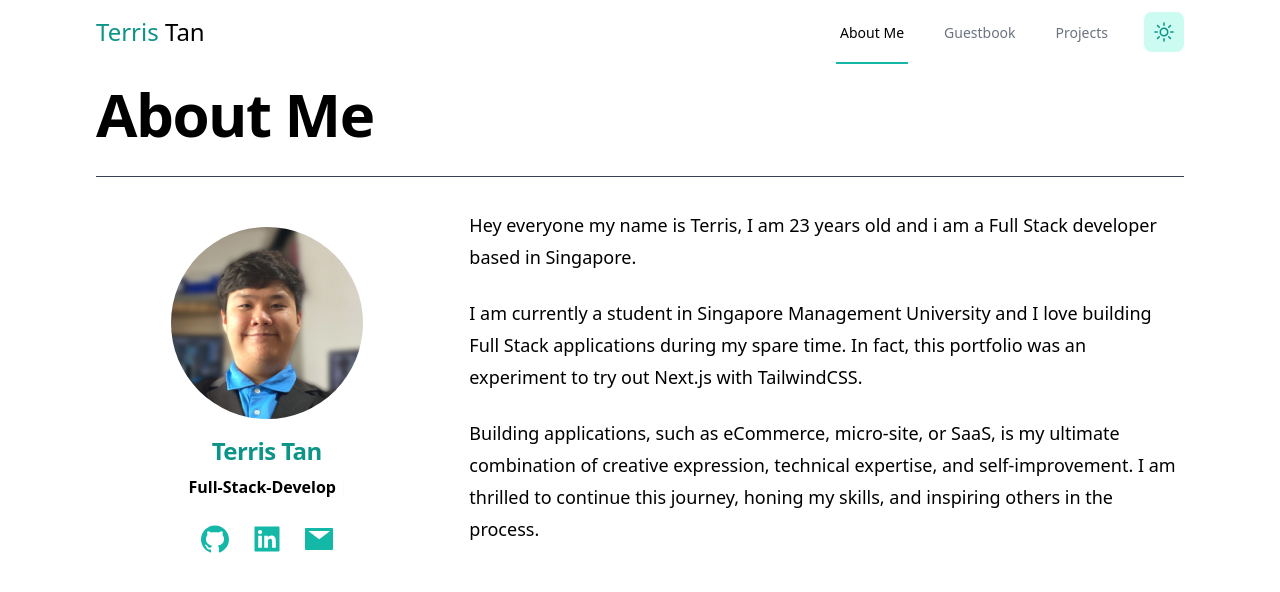
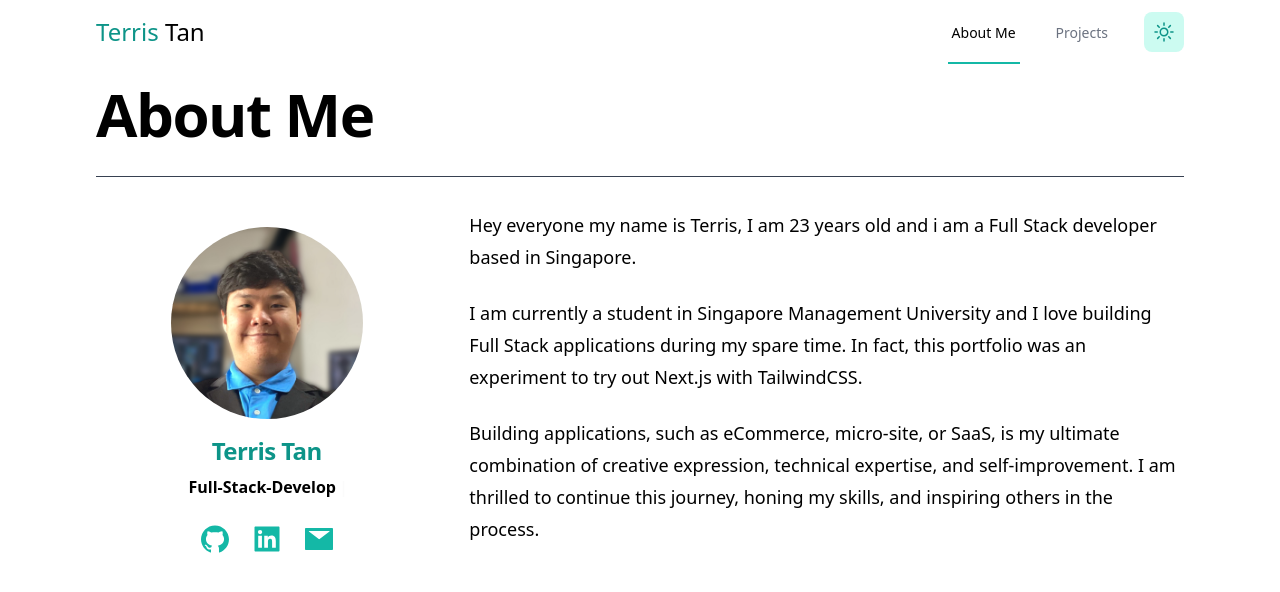
Before and after one commit to Terristwj/Portfolio, a Next.js app: page / in a window 1280 px wide. Shown: the top 592 px of the page. Built offline with nearby package versions, Linux system fonts and the light colour scheme.

Commit message:
Hidden Guestbook

```diff
--- a/app/components/Navbar/Navbar.tsx
+++ b/app/components/Navbar/Navbar.tsx
@@ -15,7 +15,7 @@ import ThemeButton from "./ThemeButton";
 // Drop-delay settings START
 const tabs = [
     { to: "/", name: "About Me", delay: 0.5 },
-    { to: "/guestbook", name: "Guestbook", delay: 1 },
+    // { to: "/guestbook", name: "Guestbook", delay: 1 },
     { to: "/projects", name: "Projects", delay: 1.5 },
 ];
 const desktopThemeBtnDelay = 2;
```
